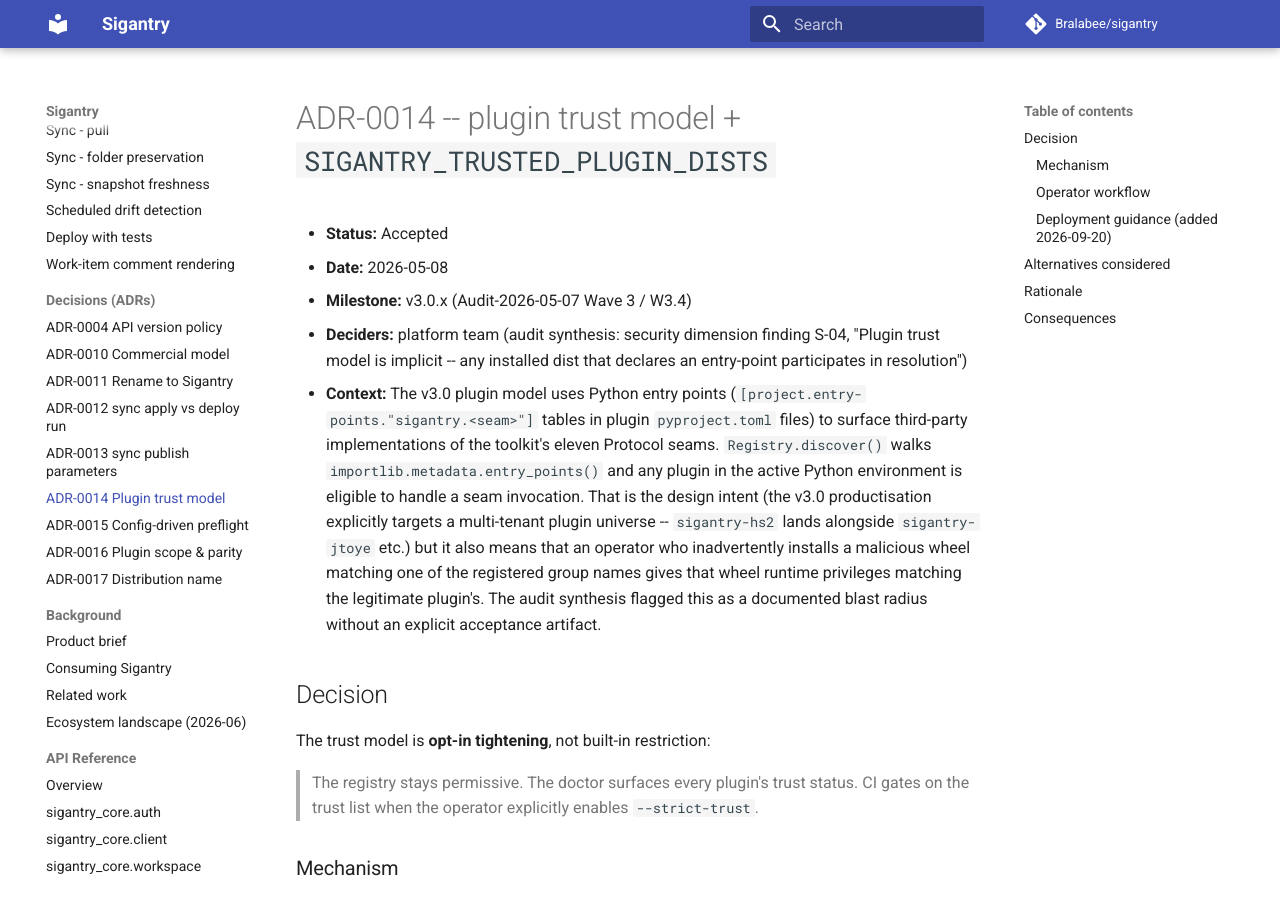
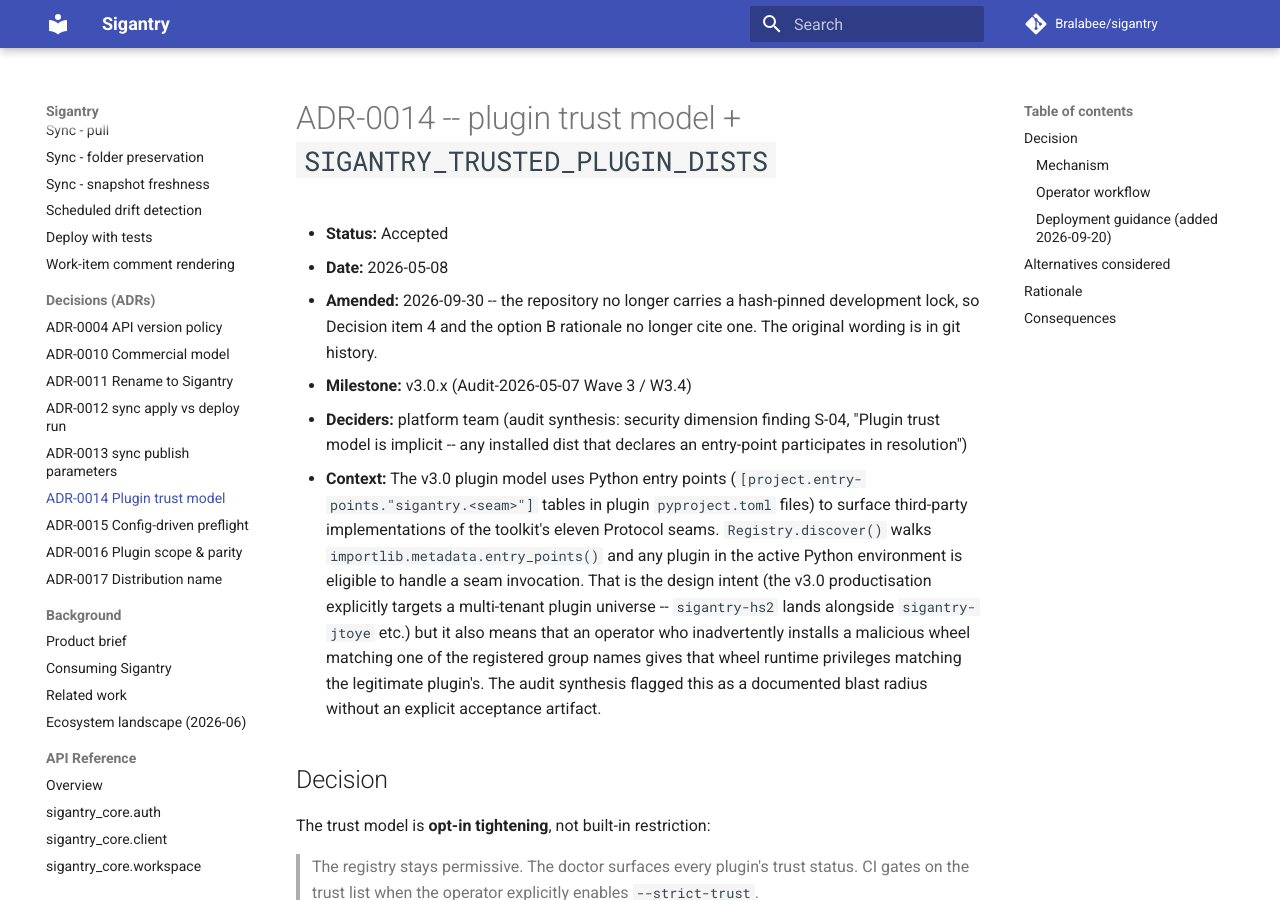
Before and after one commit to Bralabee/sigantry, an MkDocs documentation site: the page built from docs/decisions/ADR-0014-plugin-trust-model.md, in a window 1280 px wide and 900 px high. Built offline with MkDocs 1.6.1 and Material for MkDocs 9.7.7, drawn with Linux system fonts in a browser that asks for light colours; comment, search, counter and statistics services are not loaded.

Commit message:
fix: scope the resolve-gate claim to this repository; guard labels: []
Review round 1 on #37:
- The CHANGELOG said the resolve gate "never existed". The comments this
  PR removes record it failing on earlier-history PRs; what holds is that
  it was never part of any workflow in this repository. Both sentences now
  say so.
- test_dependabot_entries_disable_default_labels fails when an updates
  entry drops `labels: []` or sets any label.
- ADR-0014 carries a dated amendment note for the rewritten lines.
- The pin test's module docstring says monthly, and the Dependabot config
  comment says the bot PR is closed by Dependabot once the carrying PR
  merges.

```diff
--- a/docs/decisions/ADR-0014-plugin-trust-model.md
+++ b/docs/decisions/ADR-0014-plugin-trust-model.md
@@ -2,6 +2,9 @@
 
 - **Status:** Accepted
 - **Date:** 2026-05-08
+- **Amended:** 2026-09-30 -- the repository no longer carries a hash-pinned
+  development lock, so Decision item 4 and the option B rationale no longer
+  cite one. The original wording is in git history.
 - **Milestone:** v3.0.x (Audit-2026-05-07 Wave 3 / W3.4)
 - **Deciders:** platform team (audit synthesis: security dimension finding S-04, "Plugin trust model is implicit -- any installed dist that declares an entry-point participates in resolution")
 - **Context:** The v3.0 plugin model uses Python entry points
```
Also changed, not shown: CHANGELOG.md (+4 -3 lines), 2 other files.
